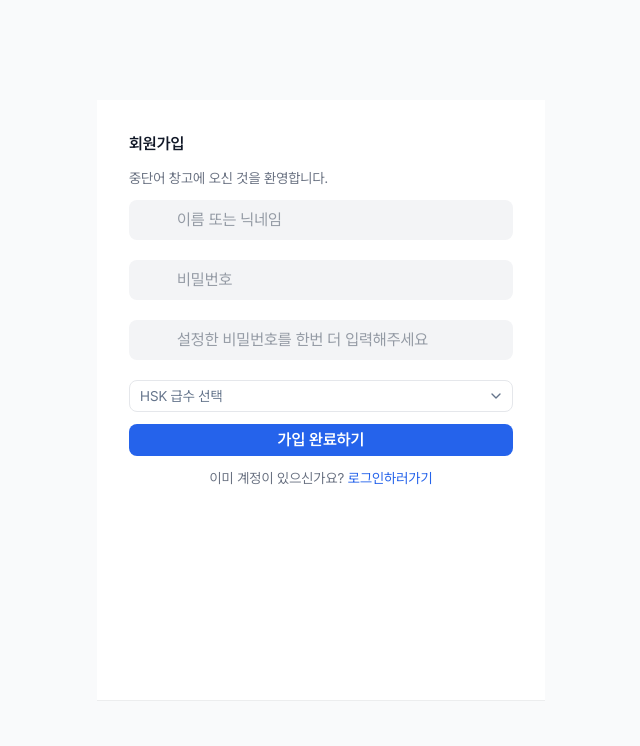
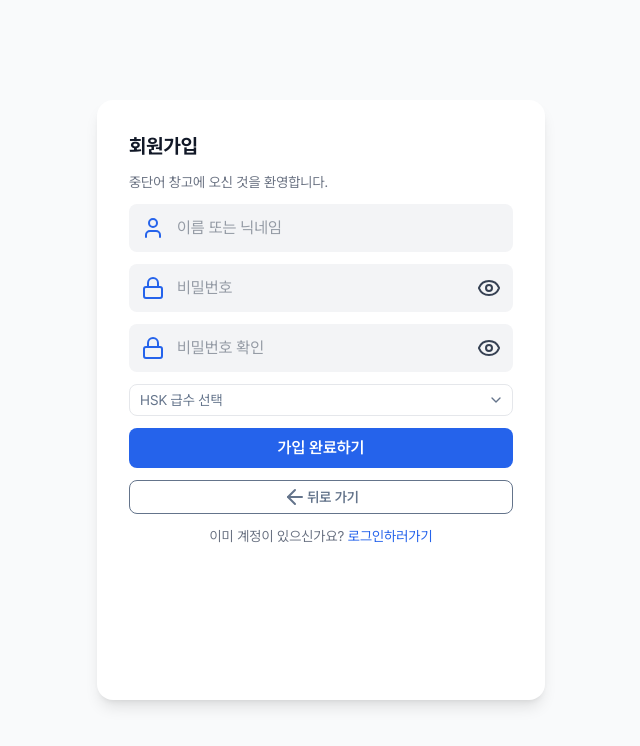
Before and after one commit to ruiwaa/hanzi-bank, a Next.js app: page /signup in a window 1280 px wide. Shown: the top 746 px of the page, without its empty margins (319-959 px from the left). Built offline with nearby package versions, Linux system fonts and the light colour scheme.

Commit message:
feat: 회원가입 폼  퍼블리싱  완료

```diff
--- a/src/app/(auth)/login/components/LoginForm.tsx
+++ b/src/app/(auth)/login/components/LoginForm.tsx
@@ -12,11 +12,11 @@ export default function LoginForm() {
     setShowPassword(!showPassword);
   };
   return (
-    <form className="bg-white w-full  max-w-md h-132 flex flex-col items-center p-8 shadow-2xs  gap-3 ">
+    <form className="bg-white w-full  max-w-md h-132 flex flex-col items-center p-8 shadow-lg  gap-3  rounded-2xl ">
       <div className="rounded-full bg-[var(--hover)] w-15 h-15 p-4 flex justify-center items-center">
         <Lock size={30} color="var(--primary)" aria-hidden />
       </div>
-      <h2 className="font-semibold  pt-2">로그인</h2>
+      <h2 className="font-bold  text-lg pt-2">로그인</h2>
       <div className="flex flex-col  gap-3  w-full items-center">
         <span className="text-sm text-gray-500">
           중단어 창고에 오신 것을 환영합니다.
@@ -62,6 +62,7 @@ export default function LoginForm() {
               className="w-full pl-12 text-gray-700 bg-gray-100 py-2  rounded-lg"
             />
             <button
+              type="button"
               className="absolute right-3 top-1/2 -translate-y-1/2 text-gray-500"
               onClick={handleShowPassword}
             >
--- a/src/app/(auth)/signup/components/SignUpForm.tsx
+++ b/src/app/(auth)/signup/components/SignUpForm.tsx
@@ -1,3 +1,4 @@
+"use client";
 import {
   Select,
   SelectContent,
@@ -5,12 +6,22 @@ import {
   SelectTrigger,
   SelectValue,
 } from "@/components/ui/select";
+import { ArrowLeft, Eye, EyeOff, Lock, User } from "lucide-react";
 import Link from "next/link";
+import { useState } from "react";
 
 export default function SignUpForm() {
+  const [showPassword, setShowPassword] = useState(false);
+  const [showPasswordConfirm, setShowPasswordConfirm] = useState(false);
+  const handleShowPassword = () => {
+    setShowPassword(!showPassword);
+  };
+  const handleShowPasswordConfirm = () => {
+    setShowPasswordConfirm(!showPasswordConfirm);
+  };
   return (
-    <form className="bg-white w-full  max-w-md h-150 flex  flex-col shadow-2xs p-8 gap-3">
-      <h2 className="font-semibold">회원가입</h2>
+    <form className="bg-white w-full  max-w-md h-150 flex  flex-col p-8 gap-3 rounded-2xl shadow-lg">
+      <h2 className="font-bold text-xl">회원가입</h2>
       <span className="text-sm  text-gray-500">
         중단어 창고에 오신 것을 환영합니다.
       </span>
@@ -19,49 +30,100 @@ export default function SignUpForm() {
         <label htmlFor="nickName" className="sr-only">
           이름(닉네임)
         </label>
+        <div className="relative">
+          <User
+            className="absolute left-3 top-1/2 -translate-y-1/2 text-primary"
+            aria-hidden
+          />
           <input
             type="text"
             id="nickName"
             placeholder="이름 또는 닉네임"
             aria-describedby="userName"
-          className="w-full pl-12 text-gray-700 bg-gray-100  py-2  rounded-lg "
+            className="w-full pl-12 text-gray-700 bg-gray-100  py-3  rounded-lg "
           />
           <span id="userName" className="sr-only">
             이름 또는 닉네임을 입력하세요.
           </span>
         </div>
+      </div>
       <div className="space-y-2 w-full">
         <label htmlFor="password" className="sr-only">
           비밀번호
         </label>
+        <div className="relative">
+          <Lock
+            className="absolute  left-3 top-1/2  -translate-y-1/2  text-primary"
+            aria-hidden
+          />
           <input
-          type="password"
+            type={showPassword ? "text" : "password"}
             id="password"
             placeholder="비밀번호"
             aria-describedby="userPassword"
-          className="w-full pl-12 text-gray-700 bg-gray-100  py-2  rounded-lg "
+            className="w-full pl-12 text-gray-700 bg-gray-100  py-3  rounded-lg "
           />
+          <button
+            type="button"
+            className="group  absolute right-3  top-1/2  -translate-y-1/2 text-gray-700"
+            onClick={handleShowPassword}
+          >
+            {showPassword ? (
+              <EyeOff aria-label="비밀번호 숨기기" />
+            ) : (
+              <Eye
+                aria-label="
+            비밀번호 표시"
+              />
+            )}
+          </button>
           <span id="userPassword" className="sr-only">
             비밀번호를 입력하세요.
           </span>
+        </div>
       </div>
       <div className="w-full space-y-2">
         <label htmlFor="passwordCheck" className="sr-only">
           비밀번호 확인
         </label>
+
+        <div className="relative">
+          <Lock
+            className="absolute  left-3 top-1/2  -translate-y-1/2  text-primary"
+            aria-hidden
+          />
           <input
-          type="password"
+            type={showPasswordConfirm ? "text" : "password"}
             id="passwordCheck"
-          placeholder="설정한 비밀번호를 한번 더 입력해주세요"
+            placeholder="비밀번호 확인"
             aria-describedby="userPasswordCheck"
-          className="w-full pl-12 text-gray-700 bg-gray-100  py-2  rounded-lg "
+            className="w-full pl-12 text-gray-700 bg-gray-100  py-3  rounded-lg "
           />
+          <button
+            type="button"
+            className="group  absolute right-3  top-1/2  -translate-y-1/2 text-gray-700"
+            onClick={handleShowPasswordConfirm}
+          >
+            {showPasswordConfirm ? (
+              <EyeOff aria-label="비밀번호 숨기기" />
+            ) : (
+              <Eye
+                aria-label="
+            비밀번호 표시"
+              />
+            )}
+          </button>
           <span id="userPasswordCheck" className="sr-only">
             설정한 비밀번호를 한번 더 입력해주세요.
           </span>
         </div>
+      </div>
+      <div>
+        <label id="hsk-level-label" className="sr-only">
+          HSK 급수
+        </label>
         <Select>
-        <SelectTrigger className="w-full">
+          <SelectTrigger className="w-full" aria-labelledby=" hsk-lebel-label">
             <SelectValue placeholder="HSK 급수  선택" />
           </SelectTrigger>
 
@@ -75,11 +137,20 @@ export default function SignUpForm() {
             <SelectItem value="level-6">Hsk 6급</SelectItem>
           </SelectContent>
         </Select>
+      </div>
       <button
         type="submit"
-        className="w-full  bg-primary  text-white  p-1 hover:bg-accent hover:text-gray-400 font-semibold  rounded-lg"
+        className="w-full  bg-primary  text-white  py-2 hover:bg-blue-400 hover:text-gray-300 font-semibold  rounded-lg"
       >
         가입 완료하기
+      </button>
+      <button
+        onClick={() => window.history.back()}
+        type="button"
+        className="group w-full flex  flex-row  items-center justify-center  rounded-lg  p-1  border  border-muted-foreground text-sm text-muted-foreground font-semibold  hover:bg-accent"
+      >
+        <ArrowLeft className="transition-all duration-200 group-hover:-translate-x-2" />
+        <span>뒤로 가기</span>
       </button>
       <span className="text-sm  text-gray-500 self-center">
         이미 계정이 있으신가요?{" "}
```
Lines whose indentation alone changed are shown as unchanged.
